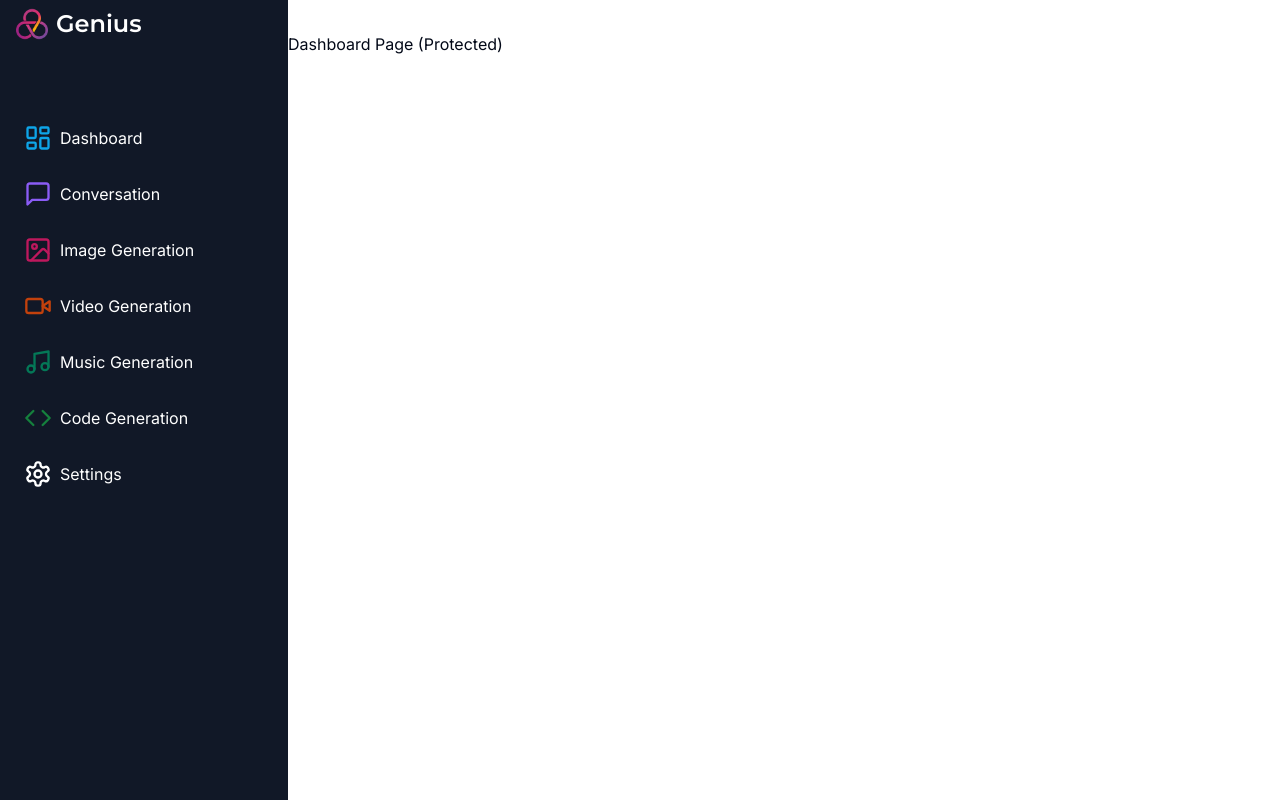
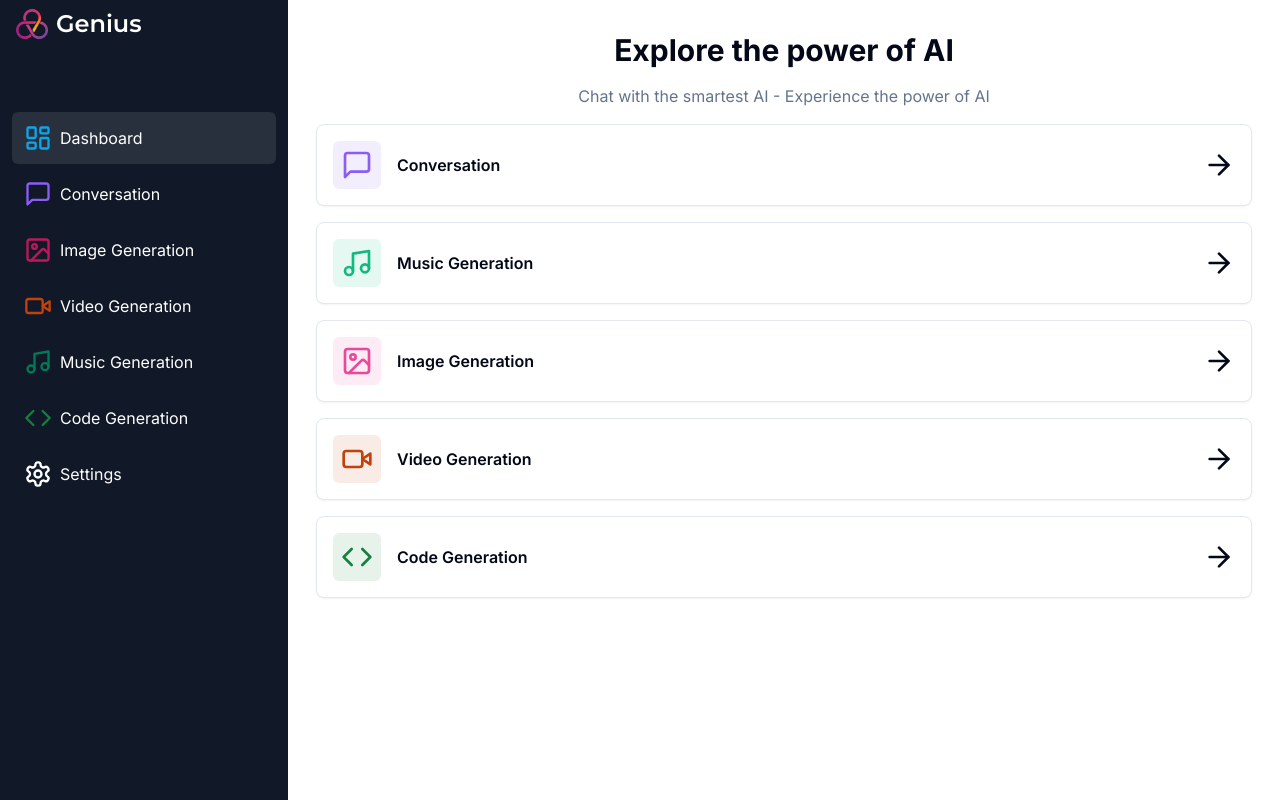
Before and after one commit to nini430/saas-ai-platform, a Next.js app: page /dashboard in a window 1280 px wide. Built offline with nearby package versions, Linux system fonts and the light colour scheme.

Commit message:
add dashboard page

```diff
--- a/app/(dashboard)/(routes)/dashboard/page.tsx
+++ b/app/(dashboard)/(routes)/dashboard/page.tsx
@@ -1,7 +1,77 @@
+'use client';
+
+import { Card } from '@/components/ui/card';
+import { cn } from '@/lib/utils';
+import { ArrowRight, MessageSquare, Music,ImageIcon,VideoIcon, Code } from 'lucide-react';
+import { useRouter } from 'next/navigation';
+
+const tools = [
+  {
+    label: 'Conversation',
+    icon: MessageSquare,
+    href: '/conversation',
+    color: 'text-violet-500',
+    bgColor: 'bg-violet-500/10',
+  },
+  {
+    label: 'Music Generation',
+    icon: Music,
+    href: '/music',
+    color: 'text-emerald-500',
+    bgColor: 'bg-emerald-500/10',
+  },
+  {
+    label: 'Image Generation',
+    icon: ImageIcon,
+    href: '/image',
+    color: 'text-pink-500',
+    bgColor: 'bg-pink-500/10',
+  },
+  {
+    label: 'Video Generation',
+    icon: VideoIcon,
+    href: '/video',
+    color: 'text-orange-700',
+    bgColor: 'bg-orange-700/10',
+  },
+  {
+    label: 'Code Generation',
+    icon: Code,
+    href: '/code',
+    color: 'text-green-700',
+    bgColor: 'bg-green-700/10',
+  },
+];
 
 export default function DashboardPage() {
+  const router=useRouter();
   return (
-    <p>Dashboard Page (Protected)</p>
-
-  )
+    <div className="space-y-4">
+      <h2 className="text-3xl font-bold text-center">
+        Explore the power of AI
+      </h2>
+      <p className="text-muted-foreground text-center">
+        Chat with the smartest AI - Experience the power of AI
+      </p>
+      <div className="px-4 md:px-7 ">
+        {tools.map((tool) => (
+          <Card
+          onClick={()=>router.push(tool.href)}
+            className="p-4 mb-4 flex items-center justify-between hover:shadow-md transition cursor-pointer"
+            key={tool.href}
+          >
+            <div className='flex items-center gap-x-4'>
+              <div className={cn('p-2 w-fit rounded-md',tool.bgColor)}>
+                <tool.icon className={cn('w-8 h-8',tool.color)}/>
+              </div>
+              <div className='font-semibold'>
+                {tool.label}
+              </div>
+            </div>
+            <ArrowRight className='w-8 h-8'/>
+          </Card>
+        ))}
+      </div>
+    </div>
+  );
 }
--- a/components/mobile-sidebar.tsx
+++ b/components/mobile-sidebar.tsx
@@ -5,8 +5,18 @@
 import { Sheet, SheetTrigger, SheetContent } from '@/components/ui/sheet';
 
 import Sidebar from '@/components/sidebar';
+import { useEffect, useState } from 'react';
 
 const MobileSidebar = () => {
+    const [isMounted,setisMounted]=useState(false);
+
+    useEffect(()=>{
+        setisMounted(true);
+    },[]);
+
+    if(!isMounted) {
+        return null;
+    }
   return (
     <Sheet>
       <SheetTrigger asChild>
--- a/components/sidebar.tsx
+++ b/components/sidebar.tsx
@@ -2,10 +2,19 @@
 
 import Image from 'next/image';
 import Link from 'next/link';
+import { usePathname } from 'next/navigation';
 
 import { Montserrat } from 'next/font/google';
 import { cn } from '@/lib/utils';
-import { Code, ImageIcon, LayoutDashboard, MessageSquare, Music, Settings, VideoIcon } from 'lucide-react';
+import {
+  Code,
+  ImageIcon,
+  LayoutDashboard,
+  MessageSquare,
+  Music,
+  Settings,
+  VideoIcon,
+} from 'lucide-react';
 const montseratt = Montserrat({ weight: '600', subsets: ['latin'] });
 
 const routes = [
@@ -53,6 +62,7 @@
 ];
 
 const Sidebar = () => {
+  const pathname = usePathname();
   return (
     <div className="space-y-4 h-full flex flex-col py-2 text-white bg-gray-900">
       <Link href="/dashboard">
@@ -67,12 +77,18 @@
       </Link>
       <div className="space-y-1 px-3">
         {routes.map((route) => {
-          return <Link className='p-3 flex items-center justify-start hover:text-white hover:bg-white/10 transition rounded-md' key={route.href} href={route.href}>
-            <div className='flex items-center flex-1'>
-                <route.icon className={cn('w-7 h-7 mr-2',route.color)}/>
+          return (
+            <Link
+              className={cn("p-3 flex items-center justify-start hover:text-white hover:bg-white/10 transition rounded-md",route.href===pathname&&'bg-white/10')}
+              key={route.href}
+              href={route.href}
+            >
+              <div className="flex items-center flex-1">
+                <route.icon className={cn('w-7 h-7 mr-2', route.color)} />
                 {route.label}
-            </div>
-          </Link>;
+              </div>
+            </Link>
+          );
         })}
       </div>
     </div>
--- /dev/null
+++ b/components/ui/card.tsx
@@ -0,0 +1,79 @@
+import * as React from "react"
+
+import { cn } from "@/lib/utils"
+
+const Card = React.forwardRef<
+  HTMLDivElement,
+  React.HTMLAttributes<HTMLDivElement>
+>(({ className, ...props }, ref) => (
+  <div
+    ref={ref}
+    className={cn(
+      "rounded-lg border bg-card text-card-foreground shadow-sm",
+      className
+    )}
+    {...props}
+  />
+))
+Card.displayName = "Card"
+
+const CardHeader = React.forwardRef<
+  HTMLDivElement,
+  React.HTMLAttributes<HTMLDivElement>
+>(({ className, ...props }, ref) => (
+  <div
+    ref={ref}
+    className={cn("flex flex-col space-y-1.5 p-6", className)}
+    {...props}
+  />
+))
+CardHeader.displayName = "CardHeader"
+
+const CardTitle = React.forwardRef<
+  HTMLParagraphElement,
+  React.HTMLAttributes<HTMLHeadingElement>
+>(({ className, ...props }, ref) => (
+  <h3
+    ref={ref}
+    className={cn(
+      "text-2xl font-semibold leading-none tracking-tight",
+      className
+    )}
+    {...props}
+  />
+))
+CardTitle.displayName = "CardTitle"
+
+const CardDescription = React.forwardRef<
+  HTMLParagraphElement,
+  React.HTMLAttributes<HTMLParagraphElement>
+>(({ className, ...props }, ref) => (
+  <p
+    ref={ref}
+    className={cn("text-sm text-muted-foreground", className)}
+    {...props}
+  />
+))
+CardDescription.displayName = "CardDescription"
+
+const CardContent = React.forwardRef<
+  HTMLDivElement,
+  React.HTMLAttributes<HTMLDivElement>
+>(({ className, ...props }, ref) => (
+  <div ref={ref} className={cn("p-6 pt-0", className)} {...props} />
+))
+CardContent.displayName = "CardContent"
+
+const CardFooter = React.forwardRef<
+  HTMLDivElement,
+  React.HTMLAttributes<HTMLDivElement>
+>(({ className, ...props }, ref) => (
+  <div
+    ref={ref}
+    className={cn("flex items-center p-6 pt-0", className)}
+    {...props}
+  />
+))
+CardFooter.displayName = "CardFooter"
+
+export { Card, CardHeader, CardFooter, CardTitle, CardDescription, CardContent }
```
